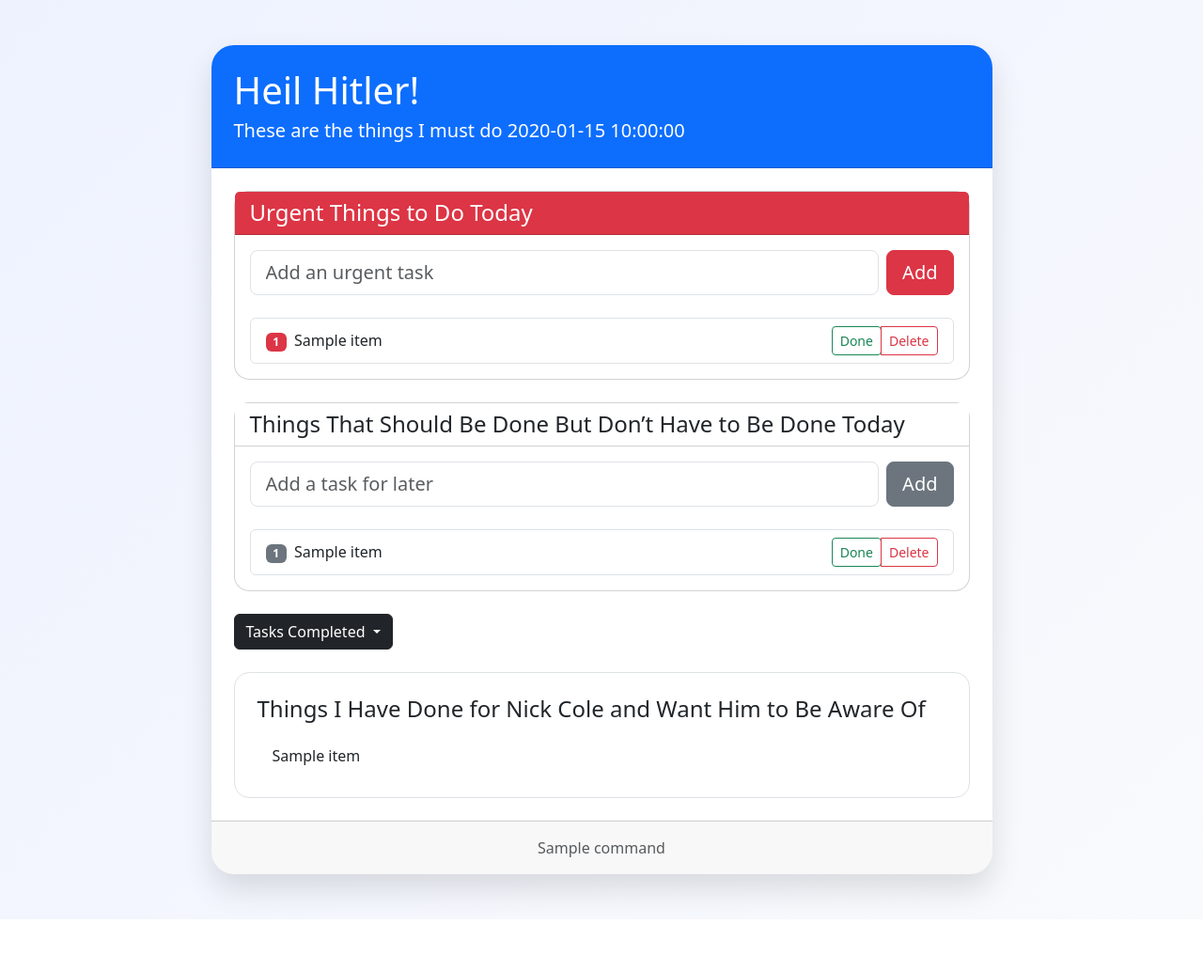
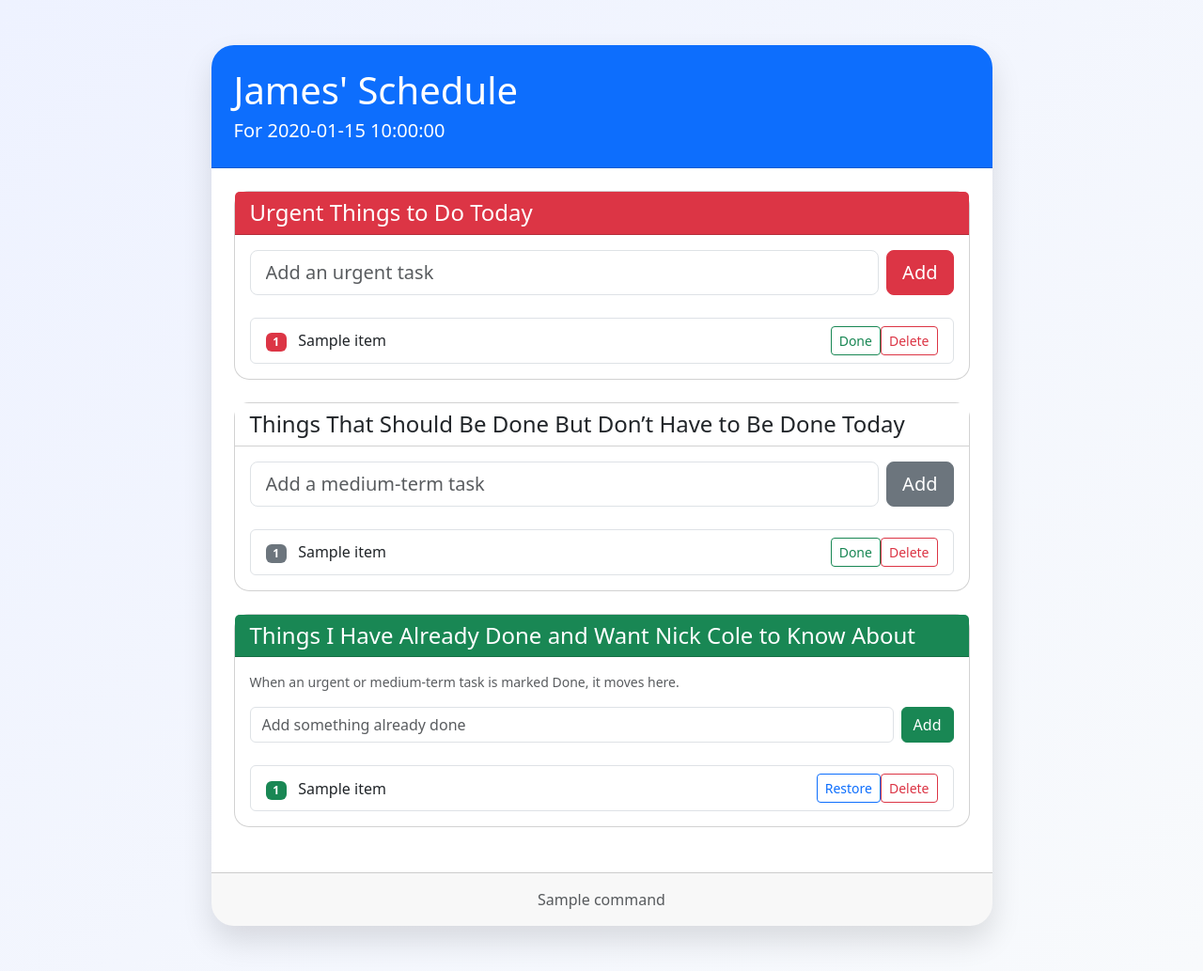
Before and after one commit to james-mattison/taskmaster, a Python web app: template templates/james_schedule.html in a window 1280 px wide. Shown: the whole page at 94% size. Before the commit the page ends 978 px from the top, so only its background shows below. Run offline with Jinja, Linux system fonts and the light colour scheme; the template is opened without the code that fills it: most values are stand-ins (such as "Sample title", 1, 10 or a date in 2020).

Commit message:
fixed a couple things

```diff
--- a/templates/james_schedule.html
+++ b/templates/james_schedule.html
@@ -24,9 +24,8 @@
       border-radius: 1rem;
     }
 
-    .nick-list {
-      background: #fff;
-      border-radius: 1rem;
+    .btn-group form {
+      display: inline;
     }
   </style>
 </head>
@@ -38,8 +37,8 @@
 
       <div class="card schedule-card">
         <div class="card-header bg-primary text-white p-4">
-          <h1 class="mb-1">Heil Hitler!</h1>
-          <p class="mb-0 fs-5">These are the things I must do {{ today }}</p>
+          <h1 class="mb-1">James' Schedule</h1>
+          <p class="mb-0 fs-5">For {{ today }}</p>
         </div>
 
         <div class="card-body p-4">
@@ -51,23 +50,45 @@
 
             <div class="card-body">
               <form method="post" action="/tasks/urgent" class="d-flex gap-2 mb-4">
-                <input name="task" class="form-control form-control-lg" placeholder="Add an urgent task" required>
-                <button class="btn btn-danger btn-lg" type="submit">Add</button>
+                <input
+                  name="task"
+                  class="form-control form-control-lg"
+                  placeholder="Add an urgent task"
+                  required>
+
+                <button class="btn btn-danger btn-lg" type="submit">
+                  Add
+                </button>
               </form>
 
               <ul class="list-group">
                 {% for item in urgent_tasks %}
                 <li class="list-group-item d-flex justify-content-between align-items-center gap-3">
-                  <span><span class="badge text-bg-danger me-2">{{ loop.index }}</span>{{ item }}</span>
+                  <span>
+                    <span class="badge text-bg-danger me-2">
+                      {{ loop.index }}
+                    </span>
+                    {{ item }}
+                  </span>
+
                   <div class="btn-group">
                     <form method="post" action="/tasks/urgent/{{ loop.index0 }}/complete">
-                      <button class="btn btn-outline-success btn-sm" type="submit">Done</button>
+                      <button class="btn btn-outline-success btn-sm" type="submit">
+                        Done
+                      </button>
                     </form>
-                    <button class="btn btn-outline-danger btn-sm" onclick="deleteTask('urgent', {{ loop.index0 }})">Delete</button>
+
+                    <form method="post" action="/tasks/urgent/{{ loop.index0 }}/delete">
+                      <button class="btn btn-outline-danger btn-sm" type="submit">
+                        Delete
+                      </button>
+                    </form>
                   </div>
                 </li>
                 {% else %}
-                <li class="list-group-item text-muted">No urgent tasks.</li>
+                <li class="list-group-item text-muted">
+                  No urgent tasks.
+                </li>
                 {% endfor %}
               </ul>
             </div>
@@ -75,73 +96,114 @@
 
           <div class="card section-card mb-4">
             <div class="card-header bg-white">
-              <h2 class="h4 mb-0">Things That Should Be Done But Don’t Have to Be Done Today</h2>
+              <h2 class="h4 mb-0">
+                Things That Should Be Done But Don’t Have to Be Done Today
+              </h2>
             </div>
 
             <div class="card-body">
               <form method="post" action="/tasks/tasks" class="d-flex gap-2 mb-4">
-                <input name="task" class="form-control form-control-lg" placeholder="Add a task for later" required>
-                <button class="btn btn-secondary btn-lg" type="submit">Add</button>
+                <input
+                  name="task"
+                  class="form-control form-control-lg"
+                  placeholder="Add a medium-term task"
+                  required>
+
+                <button class="btn btn-secondary btn-lg" type="submit">
+                  Add
+                </button>
               </form>
 
               <ul class="list-group">
                 {% for item in tasks %}
                 <li class="list-group-item d-flex justify-content-between align-items-center gap-3">
-                  <span><span class="badge text-bg-secondary me-2">{{ loop.index }}</span>{{ item }}</span>
+                  <span>
+                    <span class="badge text-bg-secondary me-2">
+                      {{ loop.index }}
+                    </span>
+                    {{ item }}
+                  </span>
+
                   <div class="btn-group">
                     <form method="post" action="/tasks/tasks/{{ loop.index0 }}/complete">
-                      <button class="btn btn-outline-success btn-sm" type="submit">Done</button>
+                      <button class="btn btn-outline-success btn-sm" type="submit">
+                        Done
+                      </button>
                     </form>
-                    <button class="btn btn-outline-danger btn-sm" onclick="deleteTask('tasks', {{ loop.index0 }})">Delete</button>
+
+                    <form method="post" action="/tasks/tasks/{{ loop.index0 }}/delete">
+                      <button class="btn btn-outline-danger btn-sm" type="submit">
+                        Delete
+                      </button>
+                    </form>
                   </div>
                 </li>
                 {% else %}
-                <li class="list-group-item text-muted">No later tasks.</li>
+                <li class="list-group-item text-muted">
+                  No medium-term tasks.
+                </li>
                 {% endfor %}
               </ul>
             </div>
           </div>
 
-          <div class="dropdown mb-4">
-            <button class="btn btn-dark dropdown-toggle" type="button" data-bs-toggle="dropdown" aria-expanded="false">
-              Tasks Completed
-            </button>
+          <div class="card section-card mb-4">
+            <div class="card-header bg-success text-white">
+              <h2 class="h4 mb-0">
+                Things I Have Already Done and Want Nick Cole to Know About
+              </h2>
+            </div>
 
-            <div class="dropdown-menu p-3 shadow" style="min-width: 100%; max-height: 420px; overflow-y: auto;">
-              <h3 class="h5 mb-3">Completed Tasks</h3>
+            <div class="card-body">
+              <p class="text-muted small mb-3">
+                When an urgent or medium-term task is marked Done, it moves here.
+              </p>
+
+              <form method="post" action="/tasks/completed" class="d-flex gap-2 mb-4">
+                <input
+                  name="task"
+                  class="form-control"
+                  placeholder="Add something already done"
+                  required>
+
+                <button class="btn btn-success" type="submit">
+                  Add
+                </button>
+              </form>
 
               {% if completed_tasks %}
               <ul class="list-group">
                 {% for item in completed_tasks %}
                 <li class="list-group-item d-flex justify-content-between align-items-center gap-3">
-                  <span><span class="badge text-bg-success me-2">{{ loop.index }}</span>{{ item }}</span>
+                  <span>
+                    <span class="badge text-bg-success me-2">
+                      {{ loop.index }}
+                    </span>
+                    {{ item }}
+                  </span>
+
                   <div class="btn-group">
                     <form method="post" action="/tasks/completed/{{ loop.index0 }}/restore">
-                      <button class="btn btn-outline-primary btn-sm" type="submit">Restore</button>
+                      <button class="btn btn-outline-primary btn-sm" type="submit">
+                        Restore
+                      </button>
                     </form>
-                    <button class="btn btn-outline-danger btn-sm" onclick="deleteTask('completed', {{ loop.index0 }})">Delete</button>
+
+                    <form method="post" action="/tasks/completed/{{ loop.index0 }}/delete">
+                      <button class="btn btn-outline-danger btn-sm" type="submit">
+                        Delete
+                      </button>
+                    </form>
                   </div>
                 </li>
                 {% endfor %}
               </ul>
               {% else %}
-              <p class="text-muted mb-0">No completed tasks yet.</p>
+              <p class="text-muted mb-0">
+                No completed/Nick Cole awareness items yet.
+              </p>
               {% endif %}
             </div>
-          </div>
-
-          <div class="nick-list p-4 border">
-            <h2 class="h4 mb-3">Things I Have Done for Nick Cole and Want Him to Be Aware Of</h2>
-
-            {% if nick_list %}
-            <ul class="list-group list-group-flush">
-              {% for item in nick_list %}
-              <li class="list-group-item">{{ item }}</li>
-              {% endfor %}
-            </ul>
-            {% else %}
-            <p class="text-muted mb-0">No Nick Cole awareness items found.</p>
-            {% endif %}
           </div>
 
         </div>
@@ -155,13 +217,6 @@
   </div>
 </div>
 
-<script>
-async function deleteTask(listName, index) {
-  await fetch(`/tasks/${listName}/${index}`, { method: "DELETE" });
-  window.location.reload();
-}
-</script>
-
 <script src="https://cdn.jsdelivr.net/npm/bootstrap@5.3.3/dist/js/bootstrap.bundle.min.js"></script>
 
 </body>
```
Also changed, not shown: app.py (+61 -52 lines), README.md, 2 other files.
